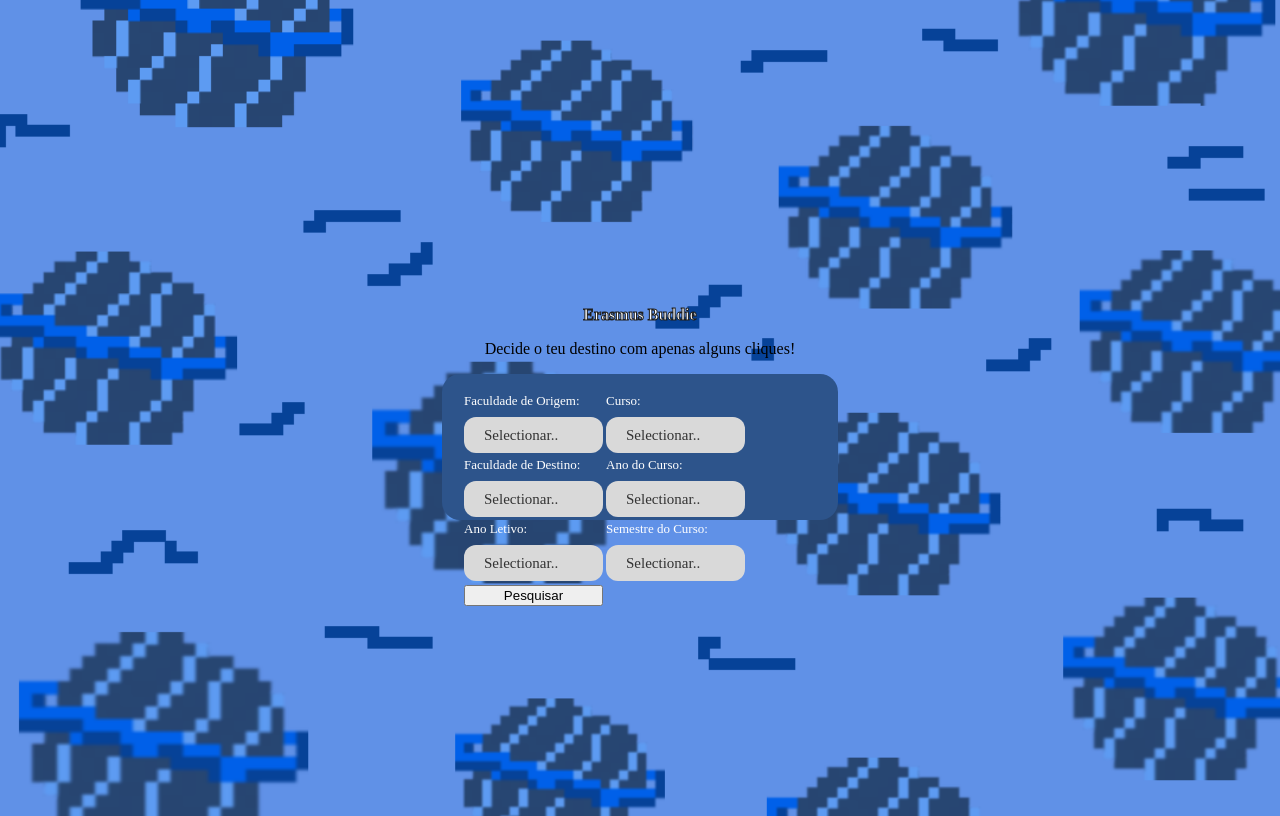
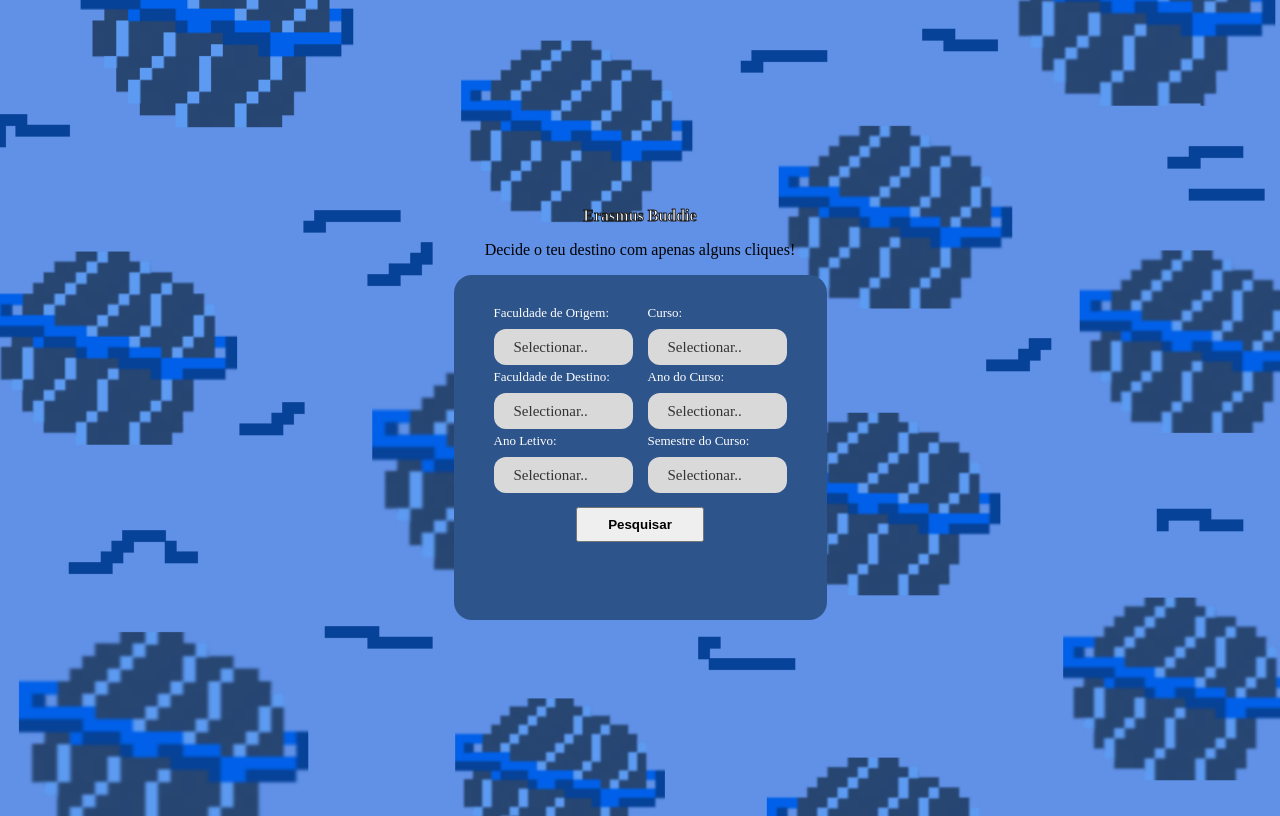
Before and after one commit to alexandra-cardoso/projetoFista, a PHP site: page / in a window 1280 px wide. Run offline with PHP 8.4, Linux system fonts and the light colour scheme; data comes from the database, SQL or seed files in the repository; data that the repository does not hold is empty.

Commit message:
mudanças em estilos e erros pontuais

```diff
--- a/src/bdERASMUS.php
+++ b/src/bdERASMUS.php
@@ -75,7 +75,7 @@ class Pesquisa extends BDErasmus {
     }
     function obterAnos() {
         $lista = [];
-        $sql="SELECT Ano_Aprovacao FROM Equivalencia ORDER BY Ano_Aprovacao ASC";
+        $sql="SELECT DISTINCT Ano_Aprovacao FROM Equivalencia ORDER BY Ano_Aprovacao ASC";
         $result = $this->db_erasmus->executarSQL($sql);
         if($result) {
             while($row = $result->fetch_assoc()) {
--- a/src/style.css
+++ b/src/style.css
@@ -20,21 +20,30 @@ h1 {
 main {
     background-color: #2D548B;
     border-radius: 18px;
-    width: 352px;
-    padding: 19px 22px 19px 22px;
+    width: fit-content;
+    padding: 30px 40px;
     display: flex;
     flex-direction: column;
-    align-items: items-center;
-    gap: 64px;
+    align-items: center;
+    gap: 30px;
 }
 .search-boxes {
-    height: 108px;
+    height: auto;
     row-gap: 30px;
-    column-gap: 3px;
+    column-gap: 15px;
     display: inline-grid;
     grid-template-columns: repeat(2,fit-content(100%));
     grid-template-rows: repeat(3,fit-content(100%));
+    justify-items: center;
 }
+.search-boxes button {
+    grid-column: span 2;
+    margin-top: 10px;
+    padding: 8px 30px;
+    cursor: pointer;
+    font-weight: bold;
+}
+
 .text-and-box {
     width: 139px;
     height: 34px;
```
Also changed, not shown: ERASMUS.sql (+0 -35 lines).
